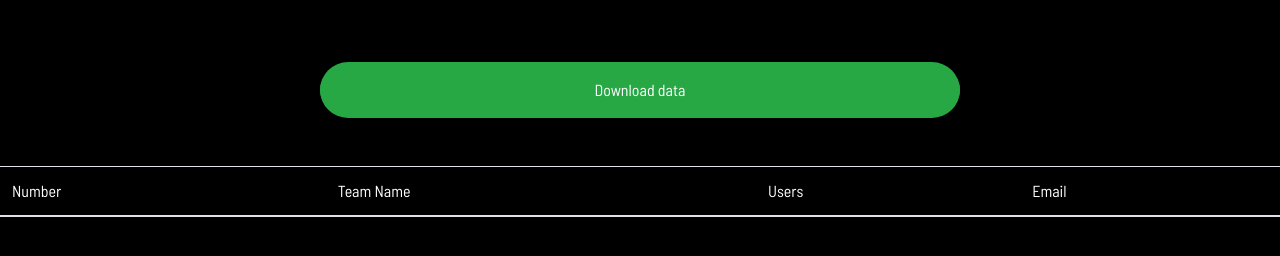
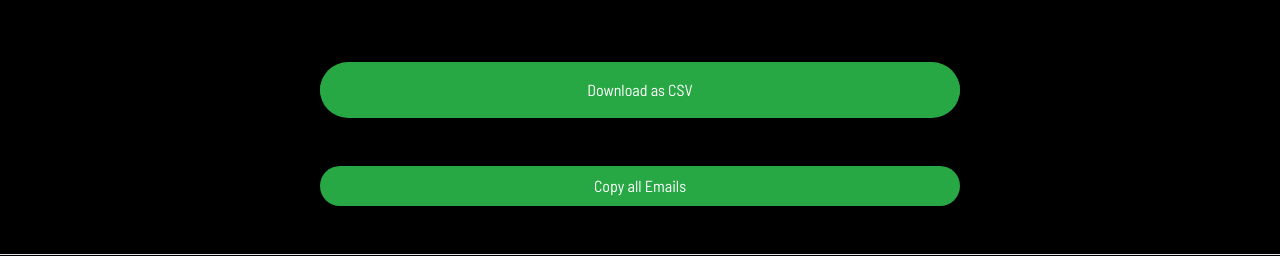
Before and after one commit to Felicity-IIIT-Hyderabad/website-2021, a React (Create React App) app in the folder reactapp/: page /myteams in a window 1280 px wide. Shown: the part 965-1221 px from the top of the page. Before the commit the page ends 1182 px from the top, so only its background shows below. Built offline with nearby package versions, Linux system fonts and the light colour scheme.

Commit message:
added files

```diff
--- a/reactapp/public/keycloak.json
+++ b/reactapp/public/keycloak.json
@@ -1,6 +1,6 @@
 {
     "realm": "master",
-    "auth-server-url": "http://10.4.16.150:8080/auth/",
+    "auth-server-url": "https://felicity.iiit.ac.in/auth/",
     "ssl-required": "external",
     "resource": "website",
     "public-client": true,
--- a/reactapp/src/components/MyyTeams.js
+++ b/reactapp/src/components/MyyTeams.js
@@ -5,6 +5,8 @@ import "./MyTeam.css";
 import { eventsBaseApi } from "../api";
 import Swal from "sweetalert2";
 import { CSVLink } from "react-csv";
+import { Clipboard_CopyToOkNa } from "./helpfunctions";
+
 
 class MyTeams extends React.Component{
 
@@ -96,14 +98,29 @@ class MyTeams extends React.Component{
       return this.state.eventId + "_" + (date.getTime()).toString() + ".csv";
     }
 
+    prepareEmails(){
+      var string = "";
+      this.state.teams.map((obj)=>{
+        obj["users"].map((obj2)=>{
+          string += obj2.email;
+          string += ";";
+        })
+      })
+      console.log(string);
+      return string;
+    }
+
     checkTeamsSize(){
       if(this.state.teams.length > 0){
         return(
           <div className="text-center">
           <button className="btn btn-success rounded-pill py-2 w-50 mb-5">
           <CSVLink className="btn btn btn-success rounded-pill py-2 w-100 btn-round btn-primary text-center"  filename={this.getFileName()} data={this.prepareArray(this.state.teams)["array"]} headers={this.prepareArray(this.state.teams)["headers"]}>
-          Download data
+          Download as CSV
           </CSVLink>
+          </button>
+          <button className="btn btn btn-success rounded-pill  py-2 w-50 mb-5 py-2 btn-round btn-primary text-center" onClick={() => Clipboard_CopyToOkNa(this.prepareEmails())}>
+          Copy all Emails
           </button>
           </div>
         );
@@ -113,8 +130,12 @@ class MyTeams extends React.Component{
           <div className="text-center">
           <button className="btn btn-success rounded-pill py-2 w-50 mb-5">
           <CSVLink className="btn btn btn-success rounded-pill py-2 w-100 btn-round btn-primary text-center" data={this.state.teams} separator={";"}>
-          Download data
+          Download as CSV
           </CSVLink>
+          </button>
+          <br/>
+          <button className="btn btn btn-success rounded-pill  py-2 w-50 mb-5 py-2 btn-round btn-primary text-center" onClick={() => Clipboard_CopyToOkNa(this.prepareEmails())}>
+          Copy all Emails
           </button>
           </div>
         );
--- a/reactapp/src/components/helpfunctions.js
+++ b/reactapp/src/components/helpfunctions.js
@@ -478,3 +478,12 @@ export function check42(string){
         return "\u20B9 " + string;
     }
 }
+
+export function Clipboard_CopyToOkNa(value) {
+  var tempInput = document.createElement("input");
+  tempInput.value = value;
+  document.body.appendChild(tempInput);
+  tempInput.select();
+  document.execCommand("copy");
+  document.body.removeChild(tempInput);
+}
```
